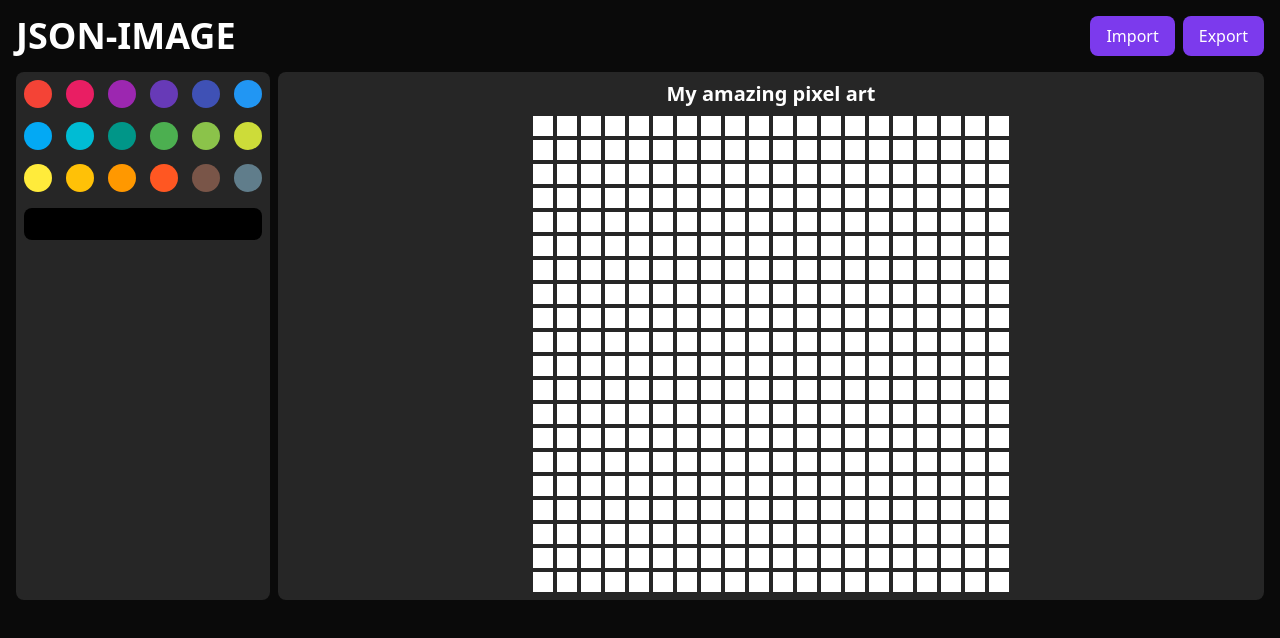
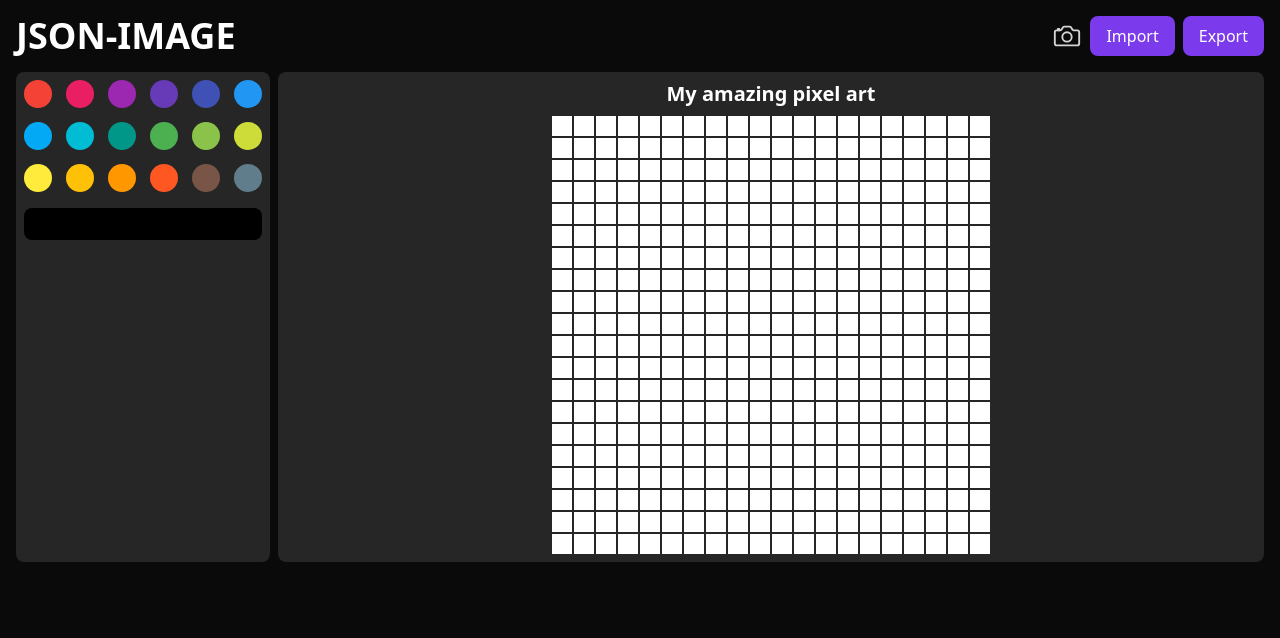
Before and after one commit to Lego4m/json-image, a React (Vite) app: page / in a window 1280 px wide. Shown: the top 638 px of the page. Built offline with nearby package versions, Linux system fonts and the light colour scheme.

Commit message:
Add PhotoMode

```diff
--- a/package.json
+++ b/package.json
@@ -15,6 +15,7 @@
     "react-color": "^2.19.3",
     "react-dom": "^18.2.0",
     "react-hook-form": "^7.45.1",
+    "react-icons": "^4.10.1",
     "yup": "^1.2.0"
   },
   "devDependencies": {
--- a/src/components/Header.tsx
+++ b/src/components/Header.tsx
@@ -2,6 +2,8 @@ import { useFormContext } from 'react-hook-form';
 
 import { formSchema } from '../utils/form';
 import type { FormValues } from '../utils/form';
+
+import { TogglePhotoMode } from './TogglePhotoMode';
 
 export function Header() {
   const { handleSubmit, reset } = useFormContext<FormValues>();
@@ -46,6 +48,8 @@ export function Header() {
       <h1 className="text-center text-4xl font-bold text-white">JSON-IMAGE</h1>
 
       <div className="flex gap-2">
+        <TogglePhotoMode />
+
         <label className="cursor-pointer rounded-lg bg-violet-600 px-4 py-2 font-medium text-white transition hover:bg-violet-700">
           Import
           <input
--- a/src/components/Image.tsx
+++ b/src/components/Image.tsx
@@ -9,11 +9,11 @@ export function Image() {
 
   return (
     <div className="flex justify-center">
-      <div className="flex flex-col gap-1">
+      <LineRowContainer column={true}>
         {fields.map((field, index) => (
           <Line key={field.id} lineIndex={index} />
         ))}
-      </div>
+      </LineRowContainer>
     </div>
   );
 }
@@ -28,7 +28,7 @@ function Line({ lineIndex }: LineProps) {
   });
 
   return (
-    <div className="flex gap-1">
+    <LineRowContainer column={false}>
       {fields.map((field, index) => (
         <Controller
           key={field.id}
@@ -38,6 +38,27 @@ function Line({ lineIndex }: LineProps) {
           )}
         />
       ))}
+    </LineRowContainer>
+  );
+}
+
+interface LineRowContainerProps {
+  children: React.ReactNode;
+  column: boolean;
+}
+
+function LineRowContainer({ children, column }: LineRowContainerProps) {
+  const { isInPhotoMode } = useEditor();
+
+  return (
+    <div
+      className={`
+        flex
+        ${column ? 'flex-col' : 'flex-row'}
+        ${isInPhotoMode ? 'gap-0' : 'gap-0.5'}
+      `}
+    >
+      {children}
     </div>
   );
 }
--- /dev/null
+++ b/src/components/TogglePhotoMode.tsx
@@ -0,0 +1,17 @@
+import { IoCameraOutline, IoCamera } from 'react-icons/io5';
+
+import { useEditor } from '../hooks/useEditor';
+
+export function TogglePhotoMode() {
+  const { isInPhotoMode, setIsInPhotoMode } = useEditor();
+
+  function handleToggle() {
+    setIsInPhotoMode(!isInPhotoMode);
+  }
+
+  return (
+    <button onClick={handleToggle} className="text-3xl text-neutral-300">
+      {isInPhotoMode ? <IoCamera /> : <IoCameraOutline />}
+    </button>
+  );
+}
--- a/src/contexts/EditorContext.tsx
+++ b/src/contexts/EditorContext.tsx
@@ -4,6 +4,8 @@ import type { ReactNode } from 'react';
 interface EditorContextDataProps {
   selectedColor: string;
   setSelectedColor: React.Dispatch<React.SetStateAction<string>>;
+  isInPhotoMode: boolean;
+  setIsInPhotoMode: React.Dispatch<React.SetStateAction<boolean>>;
 }
 
 interface EditorContextProviderProps {
@@ -18,9 +20,17 @@ export function EditorContextProvider({
   children,
 }: EditorContextProviderProps) {
   const [selectedColor, setSelectedColor] = useState('#000000');
+  const [isInPhotoMode, setIsInPhotoMode] = useState(false);
 
   return (
-    <EditorContext.Provider value={{ selectedColor, setSelectedColor }}>
+    <EditorContext.Provider
+      value={{
+        selectedColor,
+        setSelectedColor,
+        isInPhotoMode,
+        setIsInPhotoMode,
+      }}
+    >
       {children}
     </EditorContext.Provider>
   );
```
Also changed, not shown: 1 other file (tests, documents, lock files or other folders).
